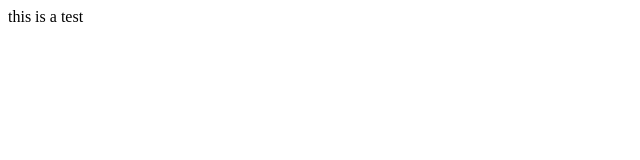
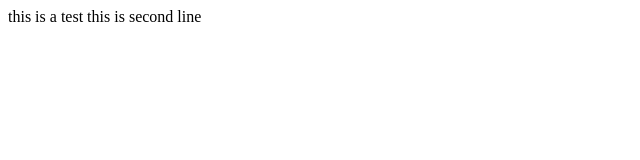
Before and after one commit to rejafari/myproject, a plain HTML site: page index.html in a window 1280 px wide. Shown: the whole page, without its empty margins (0-640 px from the left). Drawn offline with Linux system fonts and the light colour scheme.

Commit message:
second Version

```diff
--- a/index.html
+++ b/index.html
@@ -1 +1,2 @@
 <p1> this is a test </p1>
+<p1> this is second line </p1>
```
